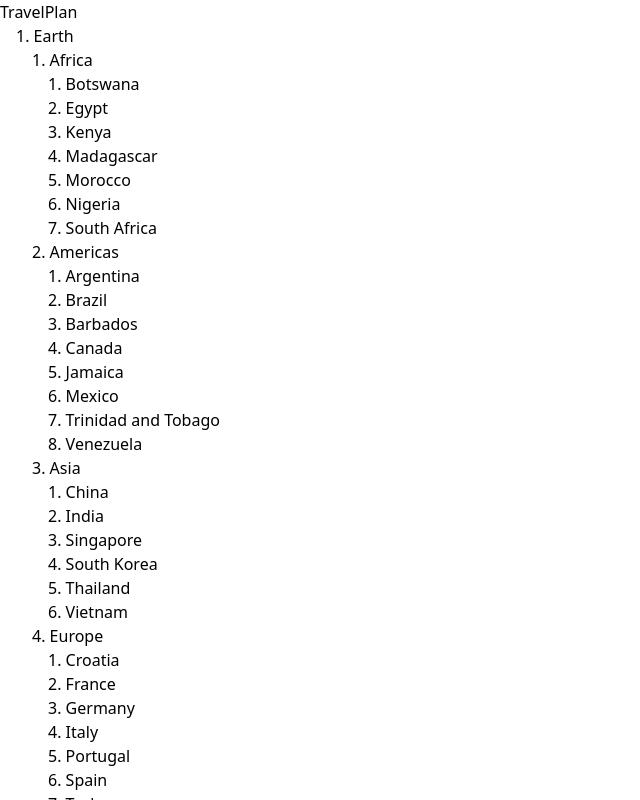
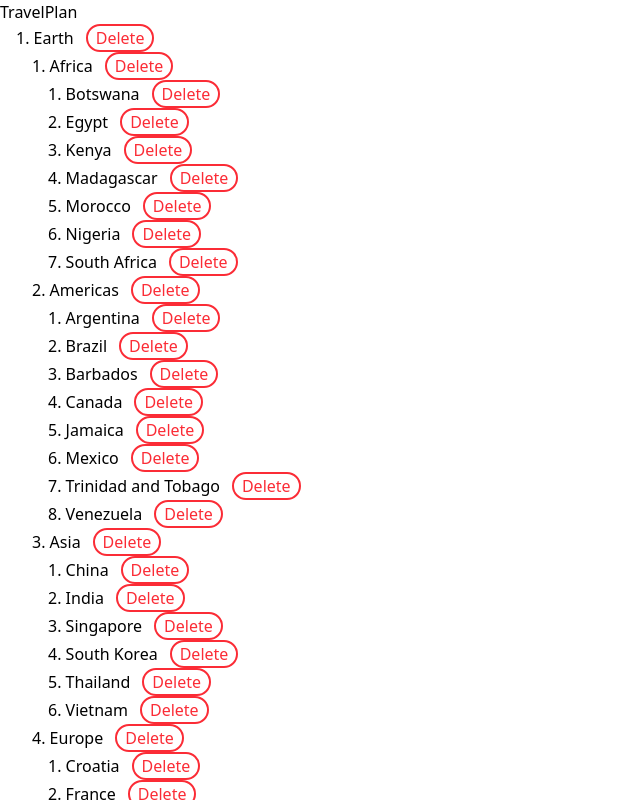
Before and after one commit to Shanto-prime/learn-js, a React (Vite) app: page / in a window 1280 px wide. Shown: the top 800 px of the page, without its empty margins (0-640 px from the left). Built offline with nearby package versions, Linux system fonts and the light colour scheme.

Commit message:
feat: add delete functionality to TravelPlan and TravelTree components

```diff
--- a/src/Components/TravelPlan.jsx
+++ b/src/Components/TravelPlan.jsx
@@ -5,12 +5,30 @@ export default function TravelPlan() {
   const [plan, setPlan] = useState(initialTravelPlan);
   const root = plan[0];
   const PlanetIds = root.childIds;
+  const handleDelete = (parentId, selfId) => {
+    const parent = plan[parentId];
+    const nextParent = {
+      ...parent,
+      childIds: parent.childIds.filter((id) => id !== selfId),
+    };
+    setPlan({
+      ...plan,
+      nextParent,
+    });
+    console.log("delete btn pressed");
+  };
   return (
     <>
       <h5>TravelPlan</h5>
       <ol className="pl-4 list-decimal list-inside">
         {PlanetIds.map((id) => (
-          <TravelTree key={id} placesId={plan} id={id} />
+          <TravelTree
+            key={id}
+            placesId={plan}
+            id={id}
+            onClick={handleDelete}
+            parentId={0}
+          />
         ))}
       </ol>
     </>
--- a/src/Components/TravelTree.jsx
+++ b/src/Components/TravelTree.jsx
@@ -1,14 +1,26 @@
-export default function TravelTree({ placesId, id }) {
+export default function TravelTree({ placesId, id, onClick, parentId }) {
   const place = placesId[id];
   const childIds = place.childIds;
   return (
     <>
       <li>
         {place.title}
+        <button
+          className="text-red-500 border-2 border-red-500 rounded-2xl px-2 mx-3"
+          onClick={() => onClick(id, parentId)}
+        >
+          Delete
+        </button>
         <ol className="pl-4 list-decimal list-inside">
           {childIds.length > 0 &&
             childIds.map((id) => (
-              <TravelTree key={id} id={id} placesId={placesId} />
+              <TravelTree
+                key={id}
+                id={id}
+                parentId={parentId}
+                placesId={placesId}
+                onClick={onClick}
+              />
             ))}
         </ol>
       </li>
```
